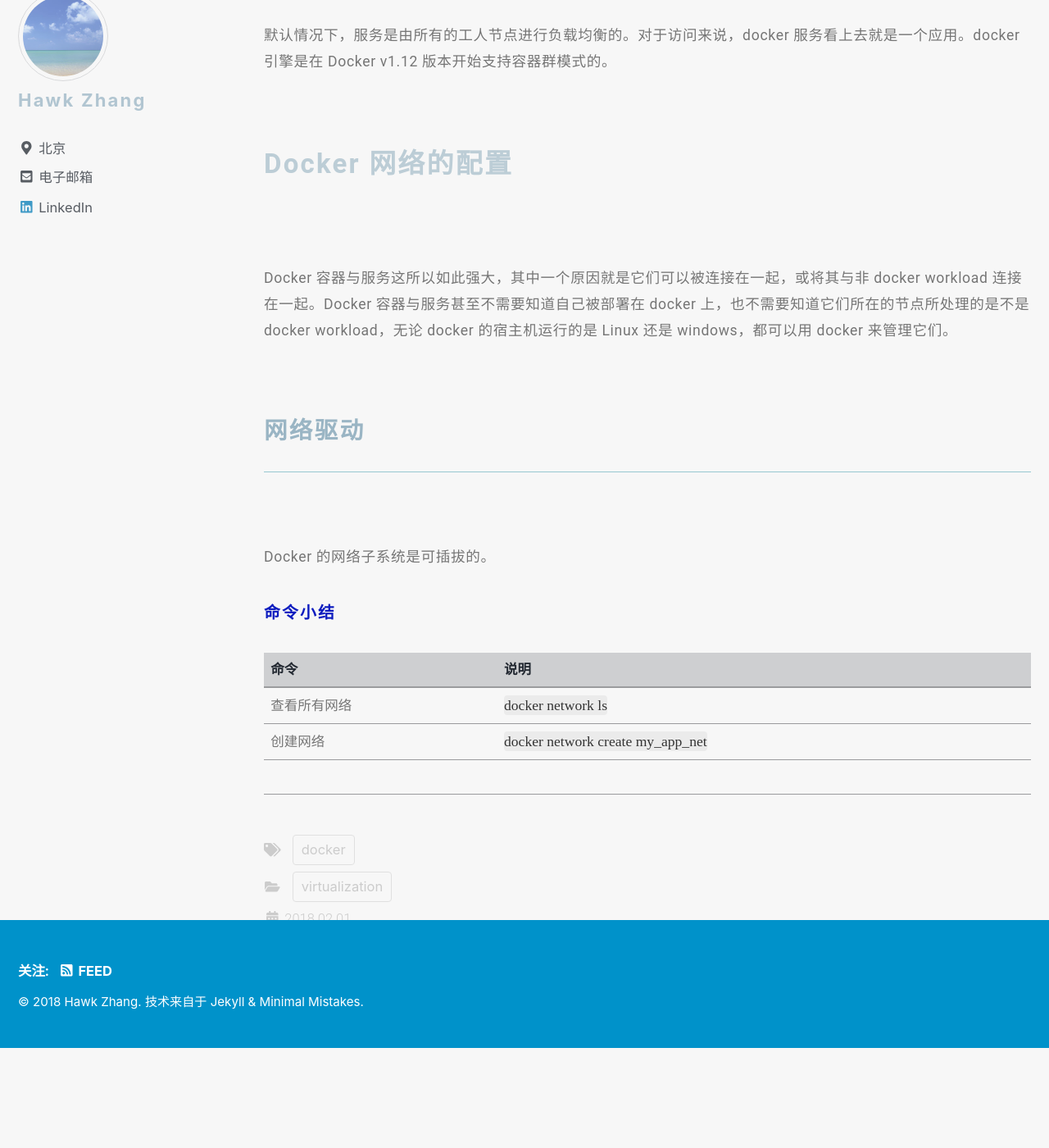
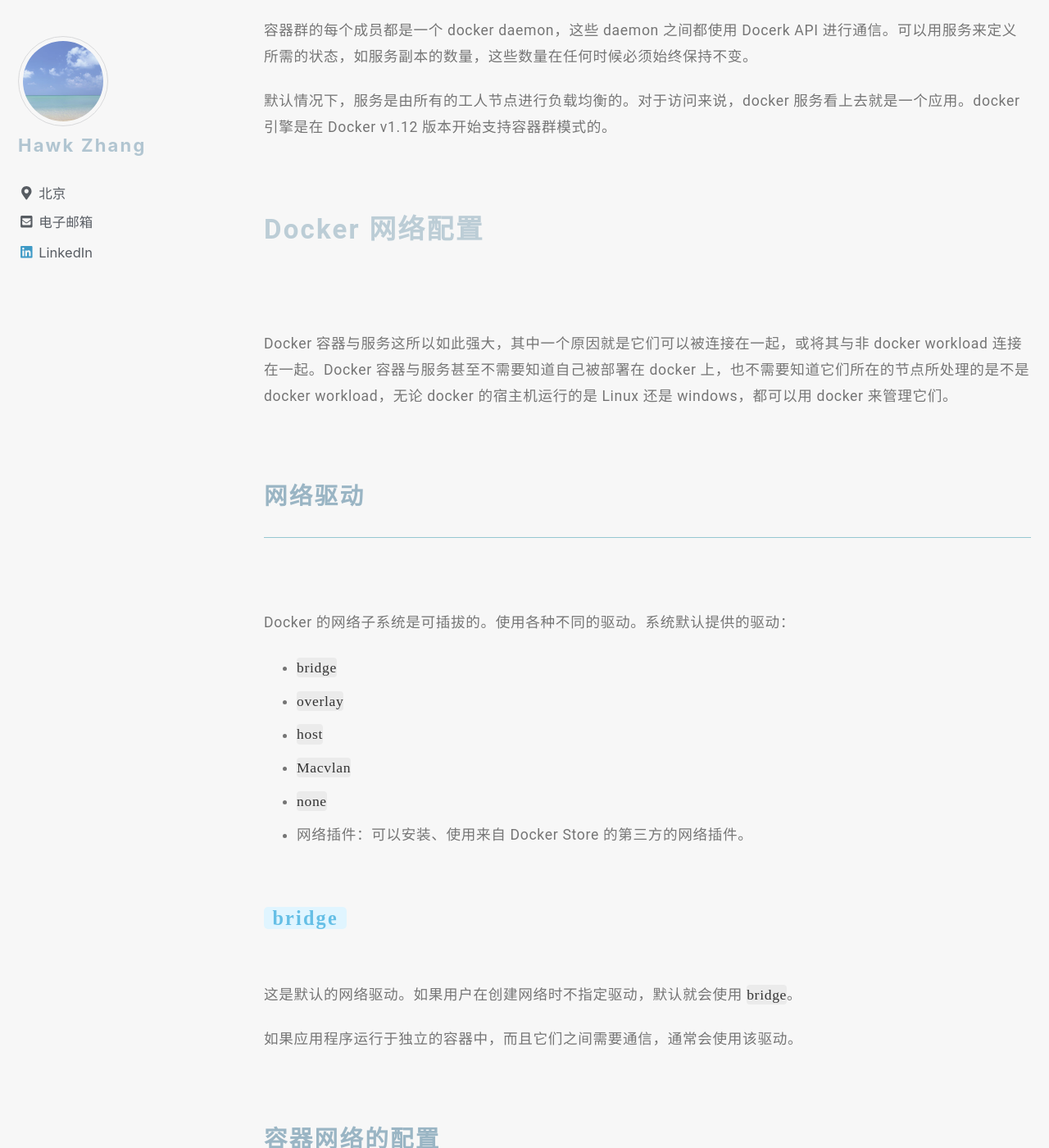
Before and after one commit to narru888/linotes_note, a Jekyll site: the page built from _posts/docker/2018-02-01-docker.basic.md, in a window 1280 px wide and 1400 px high, scrolled down 23973 px. Shown: the whole window at 82% size. Built offline with Jekyll 4.4.1, drawn with Linux system fonts in a browser that asks for light colours; nearby versions of some CDN libraries; a script that is not in the unit is left out; before the commit the page ends 25251 px from its top, so only the background shows below that; some of the changed text lies outside the part shown.

Commit message:
update on 2018-10-03 09:20:02 CST

```diff
--- a/_posts/docker/2018-02-01-docker.basic.md
+++ b/_posts/docker/2018-02-01-docker.basic.md
@@ -784,23 +784,107 @@
 
 
 
-## Docker 网络的配置
+
+
+
+
+
+
+
+
+
+
+
+
+
+
+
+
+
+
+
+
+
+## Docker 网络配置
 
 Docker 容器与服务这所以如此强大，其中一个原因就是它们可以被连接在一起，或将其与非 docker workload 连接在一起。Docker 容器与服务甚至不需要知道自己被部署在 docker 上，也不需要知道它们所在的节点所处理的是不是 docker workload，无论 docker 的宿主机运行的是 Linux 还是 windows，都可以用 docker 来管理它们。
 
 
 
 
-### 网络驱动
-
-Docker 的网络子系统是可插拔的。
 
 
 
-##### 命令小结
+
+
+
+
+### 网络驱动
+
+Docker 的网络子系统是可插拔的。使用各种不同的驱动。系统默认提供的驱动：
+
+* `bridge`
+* `overlay`
+* `host`
+* `Macvlan`
+* `none`
+* 网络插件：可以安装、使用来自 Docker Store 的第三方的网络插件。
+
+
+
+
+
+
+
+
+#### `bridge`
+
+这是默认的网络驱动。如果用户在创建网络时不指定驱动，默认就会使用 `bridge`。
+
+如果应用程序运行于独立的容器中，而且它们之间需要通信，通常会使用该驱动。
+
+
+
+
+
+
+
+
+
+
+
+### 容器网络的配置
+
+
+
+#### 禁用容器的网络
+
+
+
+
+#### docker 与 iptables
+
+
+
+#### 容器的网络配置
+
+
+#### 配置 docker 使用代理服务器
+
+
+
+
+
+
+
+
+
+
+
+
+### 常用网络配置命令
 
 命令 | 说明
 --- | ---
 查看所有网络  |  `docker network ls`
 创建网络  |  `docker network create my_app_net`
-  |
```
